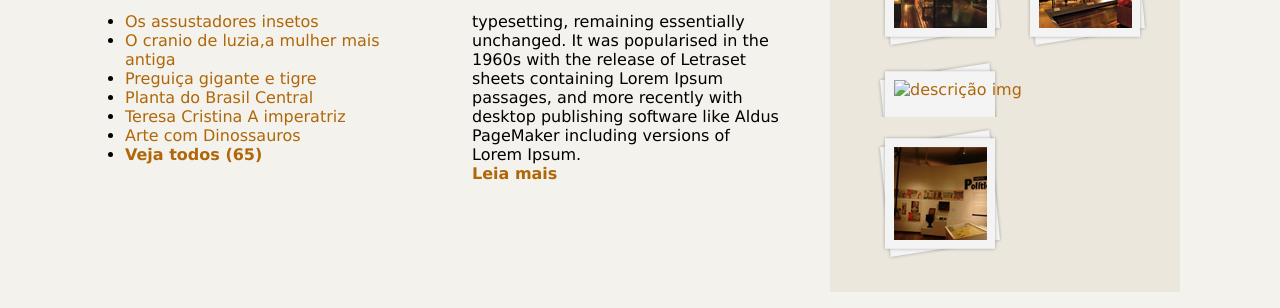
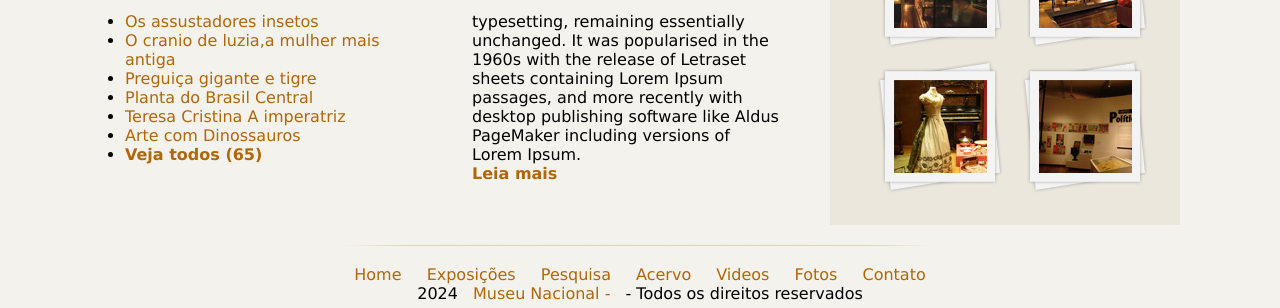
Before and after one commit to AndrewBlack21/Projeto-Museu, a plain HTML site: page index.html in a window 1280 px wide. Shown: the part 654-962 px from the top of the page. Drawn offline with Linux system fonts and the light colour scheme; the site is published under a folder, as on GitHub Pages, so addresses that start at the root find nothing.

Commit message:
Update index.html

```diff
--- a/index.html
+++ b/index.html
@@ -128,7 +128,7 @@
                 </a>
 
                 <a href="">
-                    <img src="/img/imagem3.jpg"  height="93px" width="93px" alt="descrição img">
+                    <img src="img/imagem3.jpg"  height="93px" width="93px" alt="descrição img">
                 </a>
 
                 <a href="">
```
